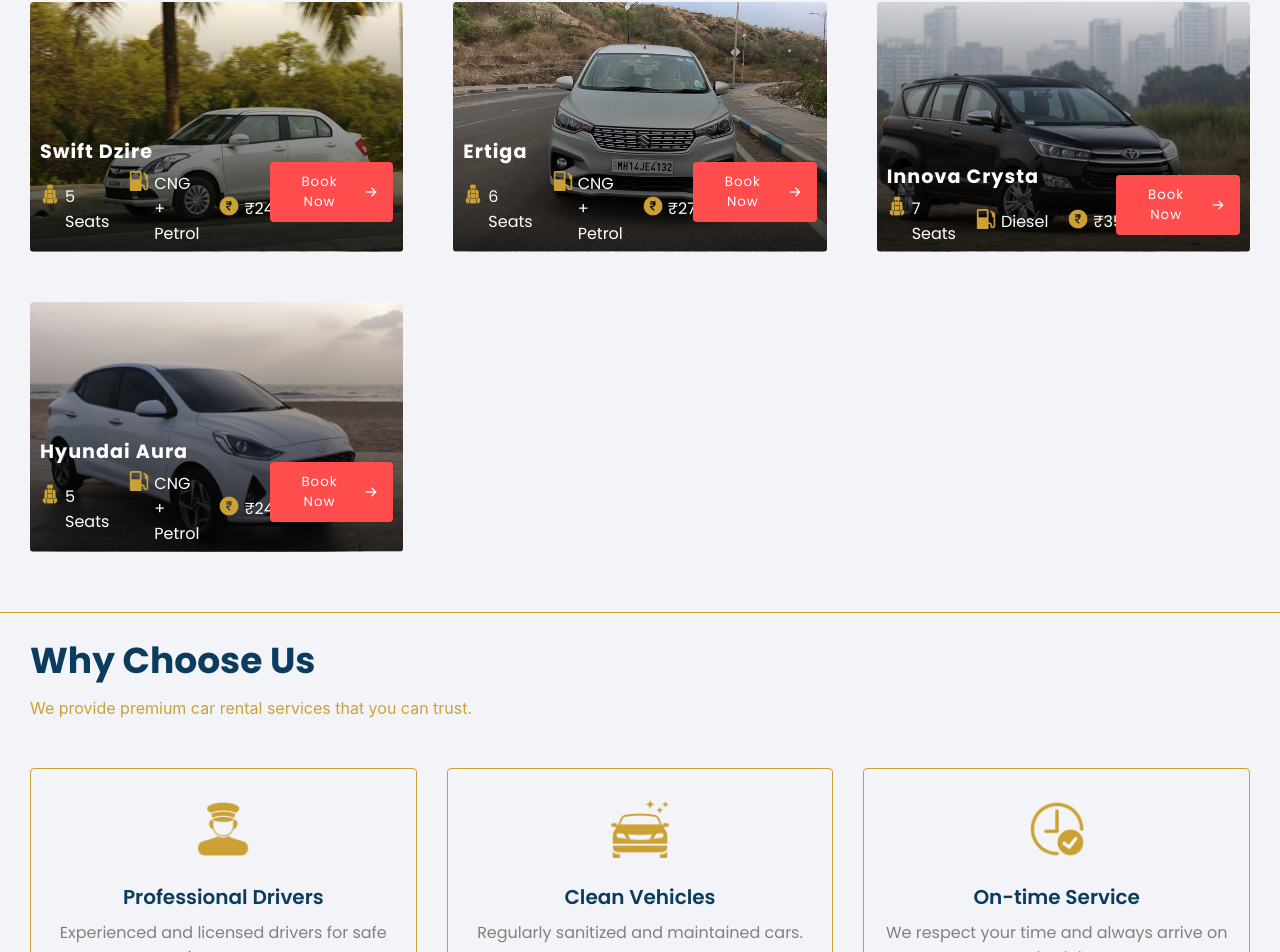
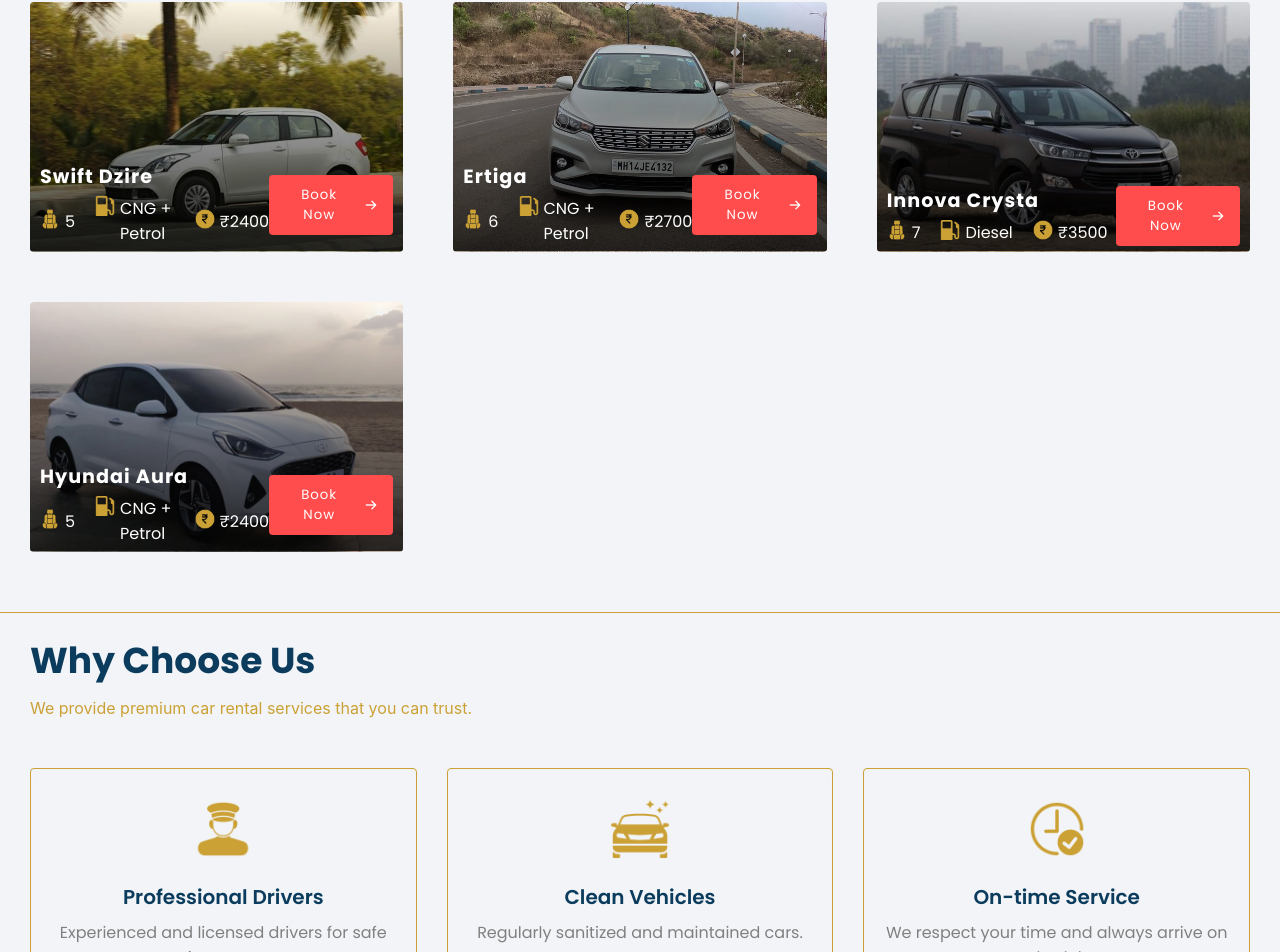
Before and after one commit to Sarthakshelke9895/Rohan-Cars-Enterprises, a React (Create React App) app in the folder rohan_cars_frontend/: page / in a window 1280 px wide. Shown: the part 1613-2565 px from the top of the page. Built offline with nearby package versions, Linux system fonts and the light colour scheme.

Commit message:
Seats TExt Removed

```diff
--- a/rohan_cars_frontend/src/Cars/Cars.jsx
+++ b/rohan_cars_frontend/src/Cars/Cars.jsx
@@ -207,7 +207,7 @@
                     <div className="info">
                       <div className="logo-and-type">
                         <img src={seat} alt="Seats" className="icon-car" />
-                        <span>{car.seats} Seats</span>
+                        <span>{car.seats}</span>
                       </div>
 
                       <div className="logo-and-type">
```
